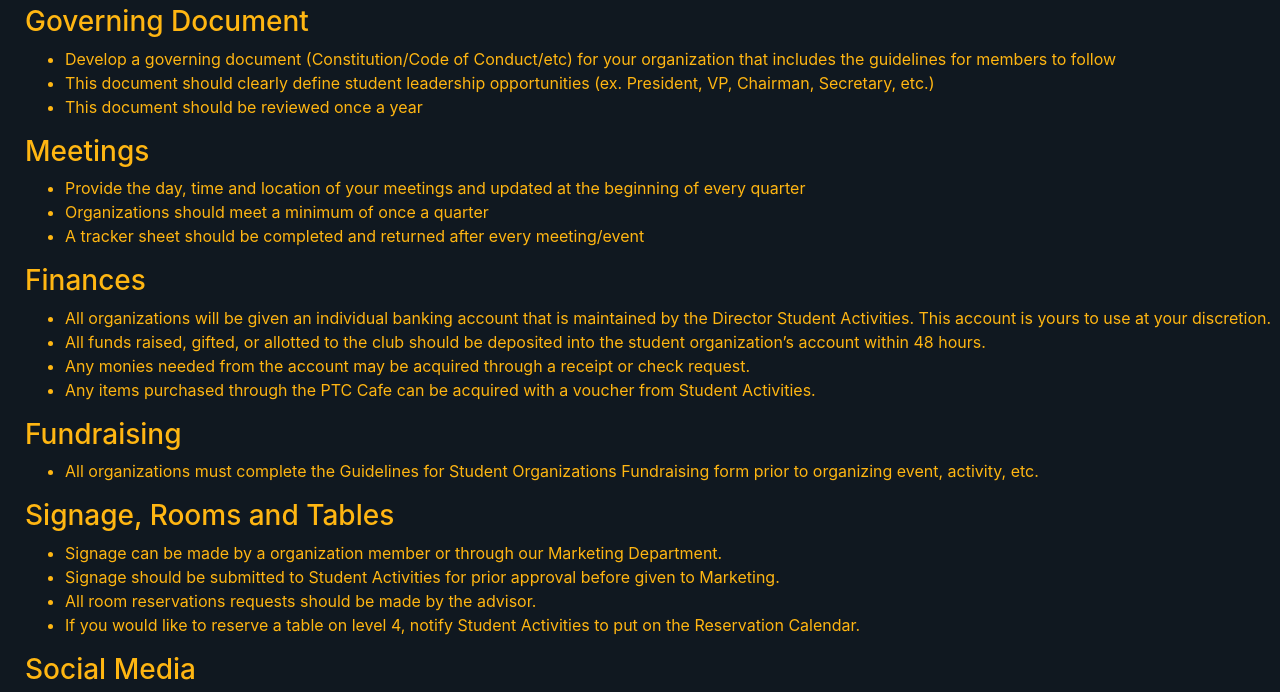
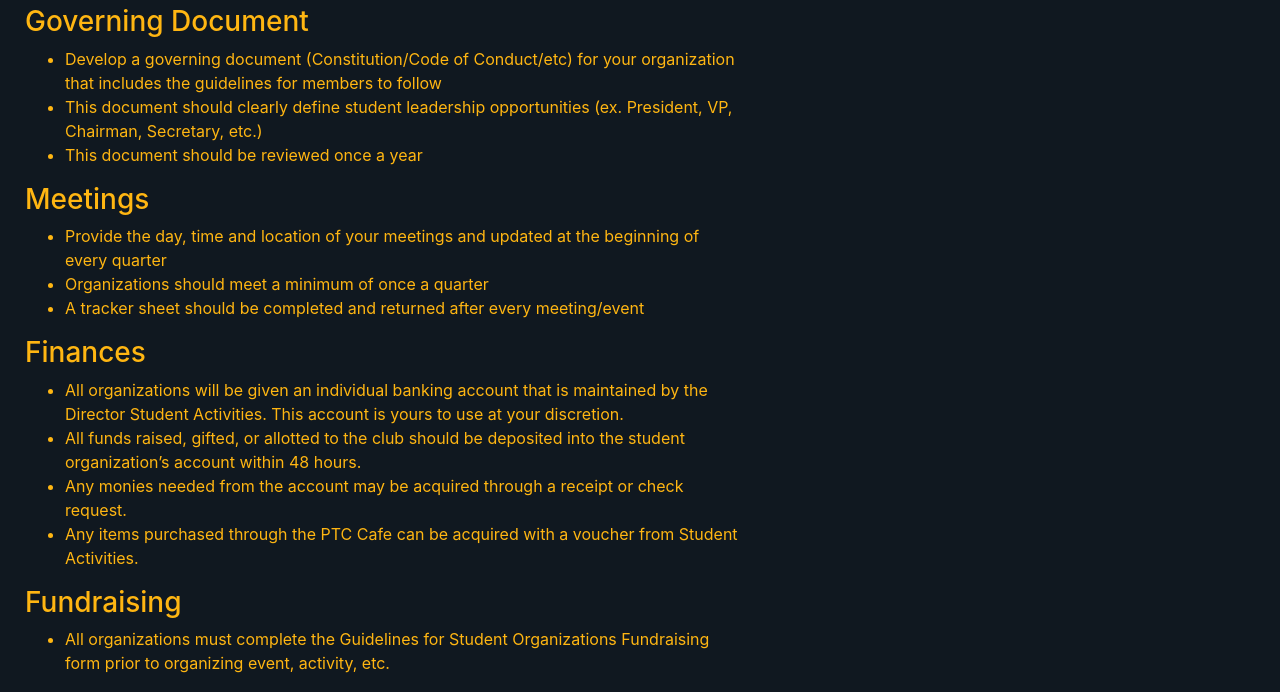
Before and after one commit to LuconTheGray/Activities-Project, a plain HTML site: page Activites forms/index.html in a window 1280 px wide. Shown: the part 51-743 px from the top of the page. Drawn offline with nearby package versions, Linux system fonts and the light colour scheme.

Commit message:
Added Design Features
Added images
Formatted a div row

```diff
--- a/Activites forms/index.html
+++ b/Activites forms/index.html
@@ -45,6 +45,8 @@
     <h1>Organization Guidelines</h1>
 
     <div class="whitespace">
+      <div class="row">
+          <div class="col-md-7">
         <h3>Governing Document</h3>
         <ul>
             <li>Develop a governing document (Constitution/Code of Conduct/etc) for your organization that includes the guidelines for members to follow</li>
@@ -75,6 +77,9 @@
             <li>All room reservations requests should be made by the advisor.</li>
             <li>If you would like to reserve a table on level 4, notify Student Activities to put on the Reservation Calendar.</li>
         </ul>
+    </div>
+</div>
+
         <h3>Social Media</h3>
         <ul>
             <li>Do not create Pittsburgh Technical College social media properties. Do not create social media pages or groups affiliated with Pittsburgh Technical College. If you or your PTC organixation has news to share via social media, please submit that information to Student Activities.</li>
```
Also changed, not shown: Activites forms/images/Pittsburgh_Technical_College.jpg (added), Activites forms/images/clubfair.jpg (added), Activites forms/images/fallkickoff7.jpg (added), Activites forms/images/overhead of school 2.jpg (added), Activites forms/images/overhead of school.jpg (added).
